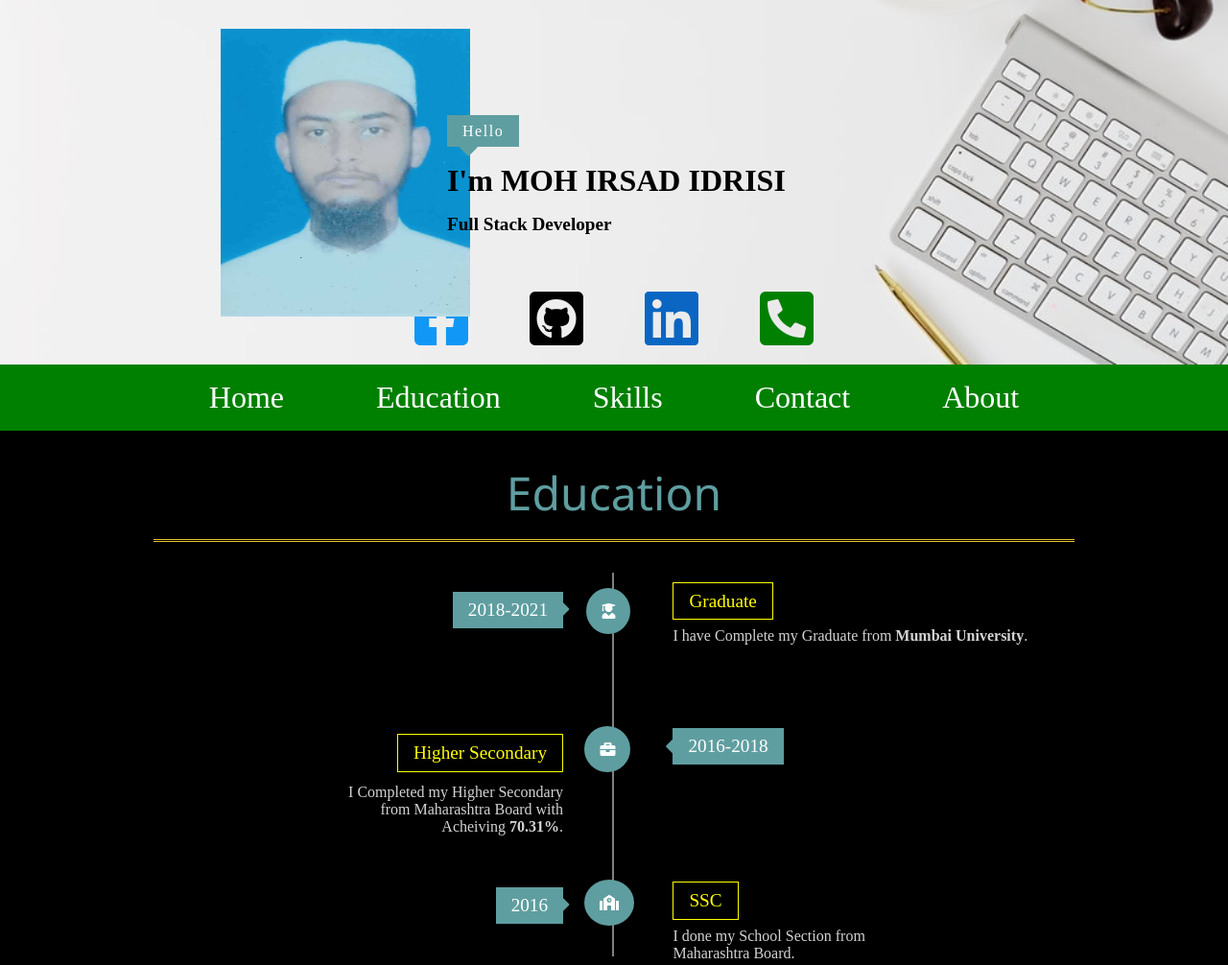
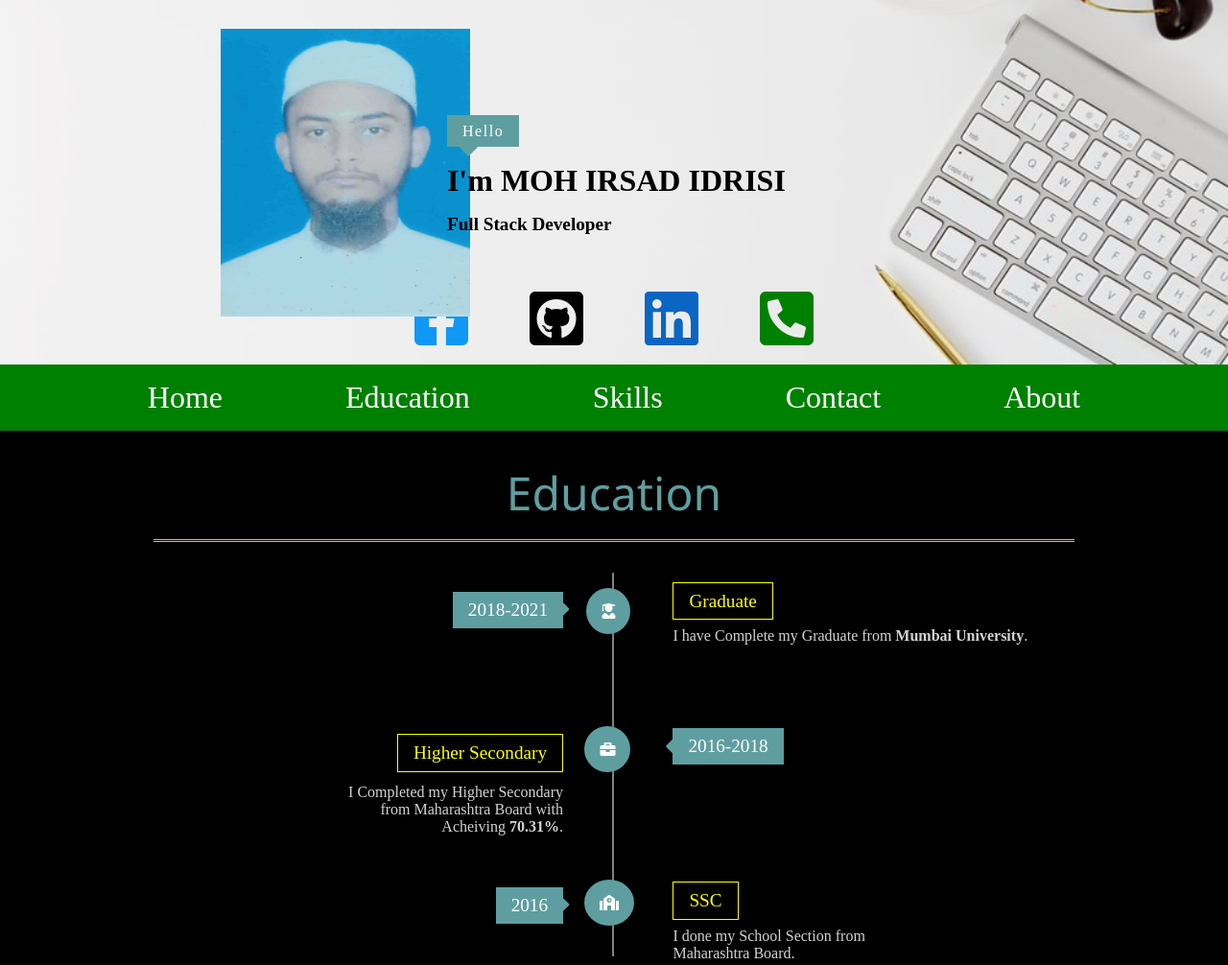
Before and after one commit to MohIrsadDeveloper/Profile, a plain HTML site: page index.html in a window 1280 px wide. Shown: the top 1006 px of the page at 96% size. Drawn offline with Linux system fonts and the light colour scheme.

Commit message:
Modified

```diff
--- a/profile.scss
+++ b/profile.scss
@@ -90,15 +90,16 @@
             list-style: none;
             margin: 0 3rem;
             a {
-                height: 4rem;
+                // height: 4rem;
+                padding: 1rem;
                 font-size: 2rem;
                 text-decoration: none;
                 color: white;
-                transition: 2s all;
+                transition: .5s all;
 
                 &:hover {
                     cursor: pointer;
-                    color: gray;
+                    color: black;
                     background-color: white;
                     transition: 2s all;
                 }
```
Also changed, not shown: index.html (renamed from profile.html), profile.css, 1 other file.
